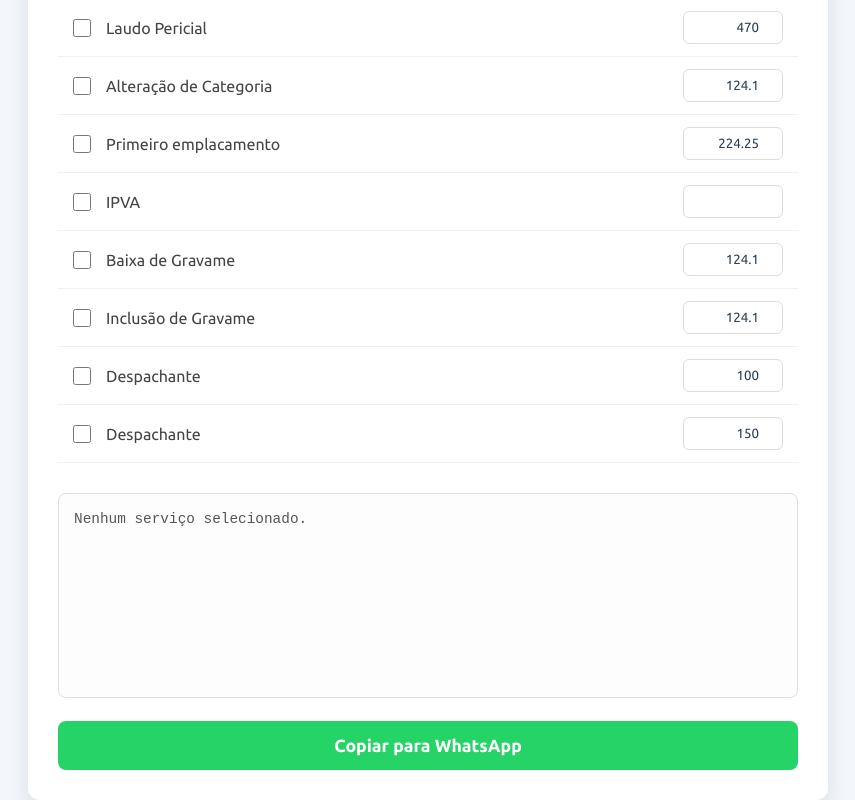
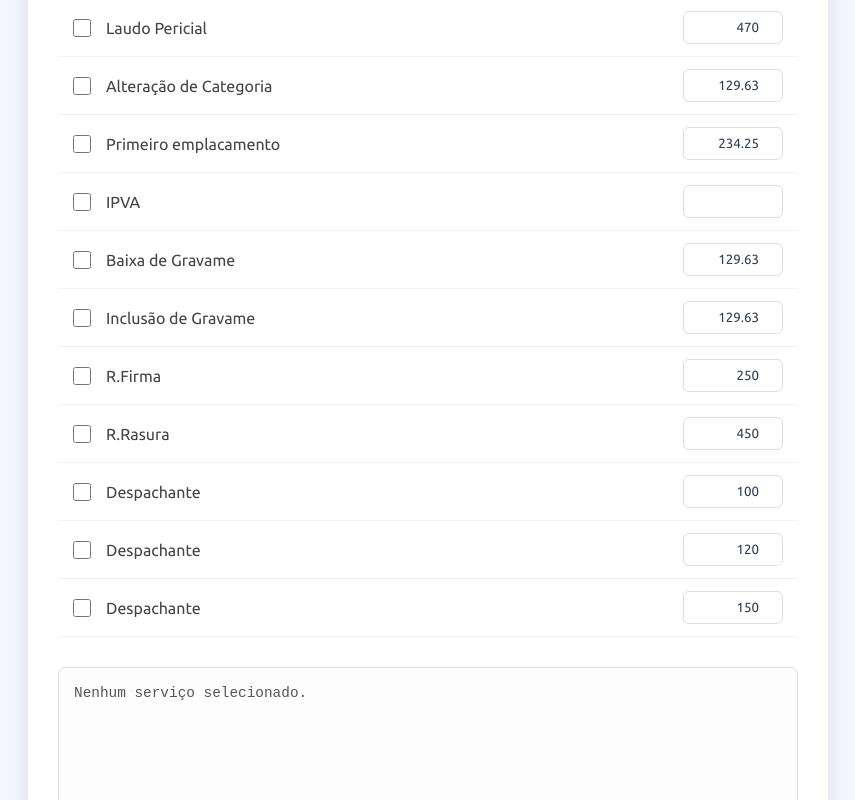
Before and after one commit to lucascamposx/HubDespachanteAlpha, a React (Vite) app: page /HubDespachanteAlpha/orcamento in a window 1280 px wide. Shown: the part 964-1764 px from the top of the page, without its empty margins (212-1067 px from the left). Built offline with nearby package versions, Linux system fonts and the light colour scheme.

Commit message:
Alteracao de valores

```diff
--- a/src/pages/Orcamento/index.jsx
+++ b/src/pages/Orcamento/index.jsx
@@ -5,25 +5,28 @@ import { useState } from 'react';
 export default function Orcamento() {
     // Inicializamos o estado com a propriedade 'selecionado' para controlar o checkbox
     const [servicos, setServicos] = useState([
-        { nome: "Transferência", valor: 135.70, valorAprox: 140.00, selecionado: false },
-        { nome: "Taxa ATPV", valor: 47.20, valorAprox: 50.00, selecionado: false },
+        { nome: "Transferência", valor: 141.75, valorAprox: 142.00, selecionado: false },
+        { nome: "Taxa ATPV", valor: 49.30, valorAprox: 50.00, selecionado: false },
         { nome: "Emissão ATPV", valor: 120.00, selecionado: false },
-        { nome: "Segunda Via de CRV", valor: 113.63, valorAprox: 120.00, selecionado: false },
-        { nome: "Autorização de Qualquer Natureza", valor: 47.20, valorAprox: 50.00, selecionado: false },
-        { nome: "Vistoria Veiculo Leve", valor: 69.00, valorAprox: 70.00, selecionado: false },
-        { nome: "Vistoria Veiculo Leve Foto", valor: 120.00, selecionado: false },
-        { nome: "Vistoria Veiculo Pesado", valor: 84.00, selecionado: false },
-        { nome: "Vistoria Veiculo Pesado Foto", valor: 135.00, selecionado: false },
-        { nome: "Ordem de Placa", valor: 47.20, valorAprox: 50.00, selecionado: false },
+        { nome: "Segunda Via de CRV", valor: 118.69, valorAprox: 120.00, selecionado: false },
+        { nome: "Autorização de Qualquer Natureza", valor: 49.30, valorAprox: 50.00, selecionado: false },
+        { nome: "Vistoria Veiculo Leve", valor: 71.95, valorAprox: 72.00, selecionado: false },
+        { nome: "Vistoria Veiculo Leve Foto", valor: 170.00, selecionado: false },
+        { nome: "Vistoria Veiculo Pesado", valor: 88.52, valorAprox: 90.00, selecionado: false },
+        { nome: "Vistoria Veiculo Pesado Foto", valor: 190.00, selecionado: false },
+        { nome: "Ordem de Placa", valor: 49.30, valorAprox: 50.00, selecionado: false },
         { nome: "Par de Placa", valor: 280.00, selecionado: false },
         { nome: "Placa Unica", valor: 190.00, selecionado: false },
         { nome: "Laudo Pericial", valor: 470.00, selecionado: false },
-        { nome: "Alteração de Categoria", valor: 124.10, valorAprox: 125.00, selecionado: false },
-        { nome: "Primeiro emplacamento", valor: 224.25, valorAprox: 225.00, selecionado: false },
+        { nome: "Alteração de Categoria", valor: 129.63, valorAprox: 130.00, selecionado: false },
+        { nome: "Primeiro emplacamento", valor: 234.25, valorAprox: 235.00, selecionado: false },
         { nome: "IPVA", valor: "", selecionado: false },
-        { nome: "Baixa de Gravame", valor: 124.10, valorAprox: 125.00, selecionado: false },
-        { nome: "Inclusão de Gravame", valor: 124.10, valorAprox: 125.00, selecionado: false },
+        { nome: "Baixa de Gravame", valor: 129.63, valorAprox: 130.00, selecionado: false },
+        { nome: "Inclusão de Gravame", valor: 129.63, valorAprox: 130.00, selecionado: false },
+        { nome: "R.Firma", valor: 250.00, selecionado: false },
+        { nome: "R.Rasura", valor: 450.00, selecionado: false },
         { nome: "Despachante", valor: 100.00, selecionado: false },
+        { nome: "Despachante", valor: 120.00, selecionado: false },
         { nome: "Despachante", valor: 150.00, selecionado: false },
     ]);
 
```
